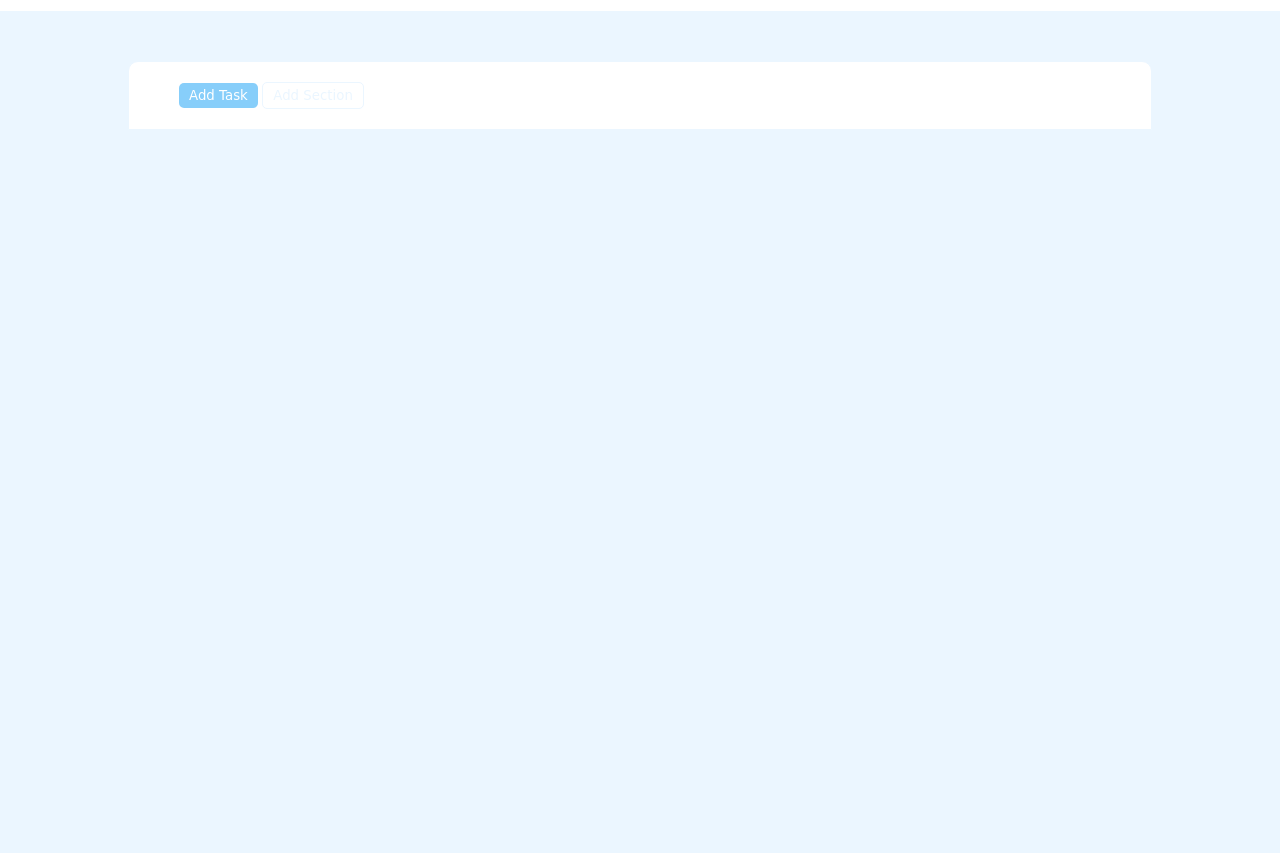
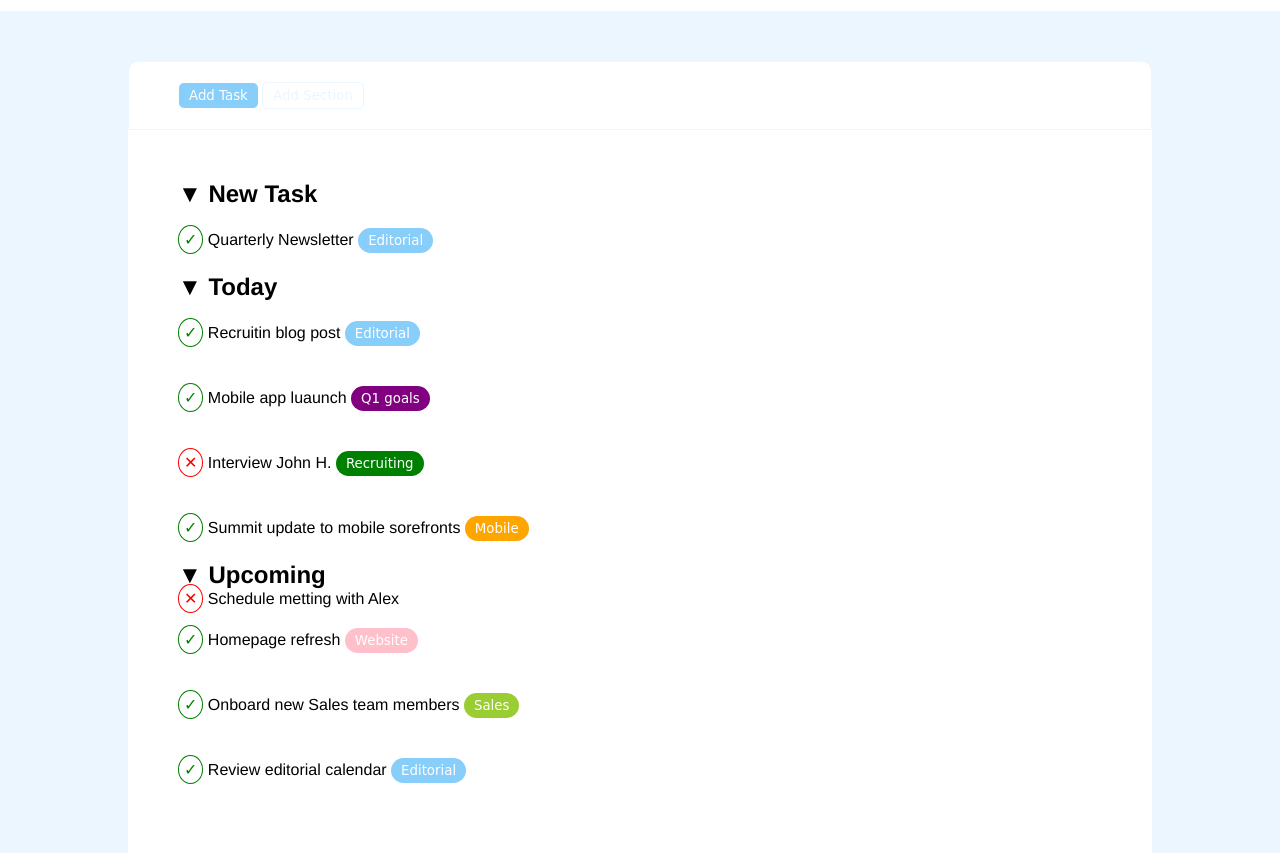
Before and after one commit to dominici94/html-css-toboolist, a plain HTML site: page index.html in a window 1280 px wide. Shown: the part 89-942 px from the top of the page. Before the commit the page ends 800 px from the top, so only its background shows below. Drawn offline with Linux system fonts and the light colour scheme.

Commit message:
fine html

```diff
--- a/CSS/style.css
+++ b/CSS/style.css
@@ -12,12 +12,12 @@ body{
 .container{
     width: 100%;
     background-color: white;
+    margin-bottom: 50px;
 }
 
 .container-md{
     width: 80%;
     margin: auto;
-    margin-top: 50px;
 }
 
 /* header */
@@ -67,3 +67,58 @@ body{
     color:rgb(235, 246, 255);
     border: 1px solid rgb(235, 246, 255);
 }
+
+.container-end{
+    margin: auto;
+    padding: 50px;
+    background-color: white;
+}
+
+.round{
+    border: 1px solid;
+    border-radius: 100%;
+    padding: 5px;
+}
+
+.positive{
+    border-color: green;
+    color: green;
+}
+
+.negative{
+    border-color: red;
+    color: red;
+}
+
+.pattern-butt{
+    border-radius: 20px;
+    padding: 5px 10px;
+    font-family: cursive;
+    margin: 20px 0;
+    border: none;
+}
+
+.purple{
+    background-color: purple;
+    color: white;
+}
+
+.green{
+    background-color: green;
+    color: white;
+}
+
+.orange{
+    background-color: orange;
+    color: white;
+}
+
+.pink{
+    background-color: pink;
+    color: white;
+}
+
+.lightgreen{
+    background-color: yellowgreen;
+    color: white;
+}
--- a/index.html
+++ b/index.html
@@ -19,12 +19,78 @@
 
         <!-- inizio main -->
         <main>
+
+
             <div class="container-md">
+
+                <!-- contenitore bottoni -->
                 <div class="container-btn">
                     <button class="btn blue">Add Task</button>
                     <button class="btn white">Add Section</button>
                 </div>
+
+                <!-- contenitore finale -->
+                <div class="container-end">
+
+                    <!-- new task -->
+                    <div>
+                        <h2>&#9660; New Task</h2>
+                        <span class="positive round">&#10003;</span>
+                        Quarterly Newsletter
+                        <button class="pattern-butt blue">Editorial</button>
+                    </div>
+
+                    <!-- today -->
+                    <div>
+                        <h2>&#9660; Today</h2>
+                        <div>
+                            <span class="positive round">&#10003;</span>
+                            Recruitin blog post
+                            <button class="pattern-butt blue">Editorial</button>
+                        </div>
+                        <div>
+                            <span class="positive round">&#10003;</span>
+                            Mobile app luaunch
+                            <button class="pattern-butt purple">Q1 goals</button>
+                        </div>
+                        <div>
+                            <span class="negative round">&#10005;</span>
+                            Interview John H.
+                            <button class="pattern-butt green" >Recruiting</button>
+                        </div>
+                        <div>
+                            <span class="positive round">&#10003;</span>
+                            Summit update to mobile sorefronts
+                            <button class="pattern-butt orange" >Mobile</button>
+                        </div>
+                    </div>
+
+                    <!-- Upcoming -->
+                    <div>
+                        <h2>&#9660; Upcoming</h2>
+                        <div>
+                            <span class="negative round">&#10005;</span>
+                            Schedule metting with Alex
+                        </div>
+                        <div>
+                            <span class="positive round">&#10003;</span>
+                            Homepage refresh
+                            <button class="pattern-butt pink" >Website</button>
+                        </div>
+                        <div>
+                            <span class="positive round">&#10003;</span>
+                            Onboard new Sales team members
+                            <button class="pattern-butt lightgreen" >Sales</button>
+                        </div>
+                        <div>
+                            <span class="positive round">&#10003;</span>
+                            Review editorial calendar
+                            <button class="pattern-butt blue" >Editorial</button>
+                        </div>
+                    </div>
+                </div>
             </div>
+
         </main>
         <!-- fine main -->
 
```
